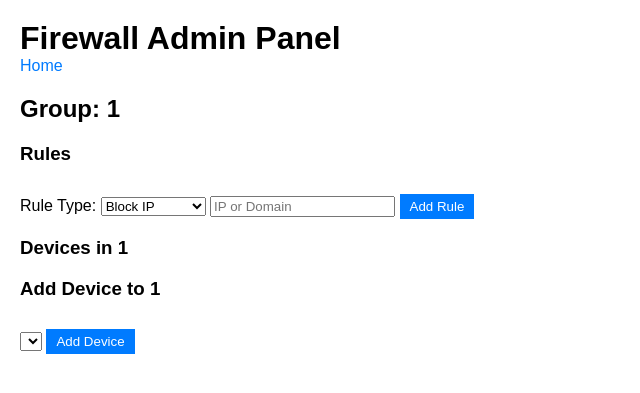
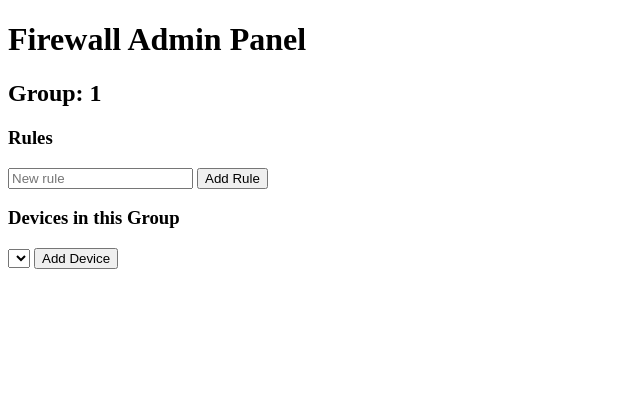
Before and after one commit to nursultan-boop/fw, a Flask app: page /group/1 in a window 1280 px wide. Shown: the top 393 px of the page, without its empty margins (0-640 px from the left). Run offline with Flask 3, Linux system fonts and the light colour scheme; lists and menus that the app fills with data are empty.

```diff
--- a/admin_panel/app.py
+++ b/admin_panel/app.py
@@ -1,10 +1,11 @@
-from flask import Flask, render_template, request, redirect, url_for, jsonify
 import json
 import os
-import subprocess
+from flask import Flask, render_template, request, redirect, url_for, jsonify
+from firewall import scan_devices  # Import the scan_devices function from firewall.py
 
 app = Flask(__name__)
 
+# Load data
 DATA_DIR = os.path.join(os.path.dirname(__file__), '../data')
 GROUPS_FILE = os.path.join(DATA_DIR, 'groups.json')
 
@@ -23,20 +24,6 @@ def save_data(groups):
     with open(GROUPS_FILE, 'w') as f:
         json.dump(groups, f)
 
-def scan_devices():
-    """Scan for connected devices using arp."""
-    command = "arp -a"
-    result = subprocess.run(command, shell=True, stdout=subprocess.PIPE, stderr=subprocess.PIPE)
-    output = result.stdout.decode()
-    devices = []
-    for line in output.split('\n'):
-        if '(' in line and ')' in line:
-            parts = line.split()
-            ip = parts[1].strip('()')
-            name = parts[0] if parts[0] != '?' else 'Unknown'
-            devices.append({"name": name, "ip": ip})
-    return devices
-
 @app.route('/')
 def index():
     devices = scan_devices()
@@ -52,7 +39,7 @@ def group_page(group_name):
 
 @app.route('/module/<module_name>')
 def module_page(module_name):
-    return render_template(f'{module_name}.html')
+    return render_template(f'module_{module_name}.html')
 
 @app.route('/add_group', methods=['GET', 'POST'])
 def add_group():
@@ -69,11 +56,6 @@ def add_group():
 def remove_group(group_name):
     groups = load_data()
     if group_name in groups and group_name != 'default':
-        # Move devices to default group before deletion
-        default_group = groups['default']['devices']
-        for device in groups[group_name]['devices']:
-            if device not in default_group:
-                default_group.append(device)
         del groups[group_name]
         save_data(groups)
     return redirect(url_for('index'))
@@ -108,7 +90,6 @@ def add_device(group_name):
         save_data(groups)
     return redirect(url_for('group_page', group_name=group_name))
 
-
 @app.route('/remove_device/<group_name>/<device_ip>', methods=['POST'])
 def remove_device(group_name, device_ip):
     groups = load_data()
@@ -118,10 +99,43 @@ def remove_device(group_name, device_ip):
         save_data(groups)
     return redirect(url_for('group_page', group_name=group_name))
 
+@app.route('/rename_device', methods=['POST'])
+def rename_device():
+    device_ip = request.form['device_ip']
+    new_name = request.form['new_name']
+    groups = load_data()
+    devices = scan_devices()
+    device_found = False
+
+    for group in groups.values():
+        for device in group['devices']:
+            if device['ip'] == device_ip:
+                device['name'] = new_name
+                device_found = True
+
+    for device in devices:
+        if device['ip'] == device_ip:
+            device['name'] = new_name
+            device_found = True
+
+    if device_found:
+        save_data(groups)
+    return redirect(url_for('index'))
+
 @app.route('/toggle_module/<module_name>', methods=['POST'])
 def toggle_module(module_name):
-    result = toggle_module(module_name)
-    return jsonify(result)
+    # Example toggling logic (you need to implement the actual enabling/disabling logic)
+    try:
+        module = __import__(f"../modules/{module_name}")
+        if getattr(module, 'enabled', False):
+            module.disable_module()
+            module.enabled = False
+        else:
+            module.enable_module()
+            module.enabled = True
+        return jsonify(success=True)
+    except ImportError:
+        return jsonify(success=False, error="Module not found")
 
 if __name__ == '__main__':
     app.run(debug=True)
--- a/admin_panel/templates/add_group.html
+++ b/admin_panel/templates/add_group.html
@@ -2,8 +2,9 @@
 
 {% block content %}
 <h2>Add New Group</h2>
-<form action="{{ url_for('add_group') }}" method="post">
-    <input type="text" name="group_name" placeholder="Group Name" required>
+<form method="POST">
+    <label for="group_name">Group Name:</label>
+    <input type="text" id="group_name" name="group_name" required>
     <button type="submit">Add Group</button>
 </form>
 {% endblock %}
--- a/admin_panel/templates/group.html
+++ b/admin_panel/templates/group.html
@@ -6,8 +6,7 @@
 <h3>Rules</h3>
 <ul>
     {% for rule in group.rules %}
-    <li>
-        {{ rule }}
+    <li>{{ rule }}
         <form action="{{ url_for('remove_rule', group_name=group_name, rule=rule) }}" method="post" style="display:inline;">
             <button type="submit">Remove</button>
         </form>
@@ -15,35 +14,26 @@
     {% endfor %}
 </ul>
 <form action="{{ url_for('add_rule', group_name=group_name) }}" method="post">
-    <label for="rule_type">Rule Type:</label>
-    <select name="rule_type">
-        <option value="Block IP">Block IP</option>
-        <option value="Block Domain">Block Domain</option>
-    </select>
-    <input type="text" name="value" placeholder="IP or Domain">
+    <input type="text" name="rule" placeholder="New rule" required>
     <button type="submit">Add Rule</button>
 </form>
 
-<h3>Devices in {{ group_name }}</h3>
+<h3>Devices in this Group</h3>
 <ul>
-    {% for device_ip in group.devices %}
-    <li>
-        {{ devices[device_ip] if device_ip in devices else device_ip }}
-        <form action="{{ url_for('remove_device', group_name=group_name, device_ip=device_ip) }}" method="post" style="display:inline;">
-            <button type="submit">Remove from Group</button>
+    {% for device in group.devices %}
+    <li>{{ device }}
+        <form action="{{ url_for('remove_device', group_name=group_name, device_ip=device) }}" method="post" style="display:inline;">
+            <button type="submit">Remove</button>
         </form>
     </li>
     {% endfor %}
 </ul>
-
-<h3>Add Device to {{ group_name }}</h3>
 <form action="{{ url_for('add_device', group_name=group_name) }}" method="post">
     <select name="device_ip">
         {% for device in devices %}
-        <option value="{{ device.ip }}">{{ device.name }} ({{ device.ip }})</option>
+        <option value="{{ device.ip }}">{{ device.ip }} ({{ device.name }})</option>
         {% endfor %}
     </select>
     <button type="submit">Add Device</button>
 </form>
-
 {% endblock %}
--- a/admin_panel/templates/layout.html
+++ b/admin_panel/templates/layout.html
@@ -1,18 +1,12 @@
 <!DOCTYPE html>
-<html>
+<html lang="en">
 <head>
+    <meta charset="UTF-8">
+    <meta name="viewport" content="width=device-width, initial-scale=1.0">
     <title>Firewall Admin Panel</title>
-    <link rel="stylesheet" type="text/css" href="{{ url_for('static', filename='style.css') }}">
 </head>
 <body>
-    <header>
-        <h1>Firewall Admin Panel</h1>
-        <nav>
-            <a href="{{ url_for('index') }}">Home</a>
-        </nav>
-    </header>
-    <main>
-        {% block content %}{% endblock %}
-    </main>
+    <h1>Firewall Admin Panel</h1>
+    {% block content %}{% endblock %}
 </body>
 </html>
--- a/firewall.py
+++ b/firewall.py
@@ -1,46 +1,4 @@
-import json
-import os
 import subprocess
-from flask import Flask, render_template, request, redirect, url_for, jsonify
-
-app = Flask(__name__)
-
-# Load data
-DATA_DIR = os.path.join(os.path.dirname(__file__), '../data')
-GROUPS_FILE = os.path.join(DATA_DIR, 'groups.json')
-DEVICES_FILE = os.path.join(DATA_DIR, 'devices.json')
-MODULES_FILE = os.path.join(DATA_DIR, 'modules.json')
-
-if not os.path.exists(DATA_DIR):
-    os.makedirs(DATA_DIR)
-
-def load_data():
-    if not os.path.exists(GROUPS_FILE):
-        with open(GROUPS_FILE, 'w') as f:
-            json.dump({"default": {"rules": [], "devices": []}}, f)
-    if not os.path.exists(DEVICES_FILE):
-        with open(DEVICES_FILE, 'w') as f:
-            json.dump({}, f)
-    if not os.path.exists(MODULES_FILE):
-        with open(MODULES_FILE, 'w') as f:
-            json.dump({"example_module": False}, f)  # Assume example_module is initially off
-
-    with open(GROUPS_FILE, 'r') as f:
-        groups = json.load(f)
-    with open(DEVICES_FILE, 'r') as f:
-        devices = json.load(f)
-    with open(MODULES_FILE, 'r') as f:
-        modules = json.load(f)
-
-    return groups, devices, modules
-
-def save_data(groups, devices, modules):
-    with open(GROUPS_FILE, 'w') as f:
-        json.dump(groups, f)
-    with open(DEVICES_FILE, 'w') as f:
-        json.dump(devices, f)
-    with open(MODULES_FILE, 'w') as f:
-        json.dump(modules, f)
 
 def scan_devices():
     """Scan for connected devices using nmcli."""
@@ -56,117 +14,3 @@ def scan_devices():
                 ip = parts[1].split('/')[0]
                 devices.append({"name": device, "ip": ip})
     return devices
-
-@app.route('/')
-def index():
-    scanned_devices = scan_devices()
-    groups, devices, modules = load_data()
-
-    # Update device names from saved data
-    for device in scanned_devices:
-        if device['ip'] in devices:
-            device['name'] = devices[device['ip']]
-
-    return render_template('index.html', devices=scanned_devices, groups=groups, modules=modules)
-
-@app.route('/rename_device', methods=['POST'])
-def rename_device():
-    device_ip = request.form['device_ip']
-    new_name = request.form['new_name']
-    _, devices, _ = load_data()
-    devices[device_ip] = new_name
-    save_data(_, devices, _)
-    return redirect(url_for('index'))
-
-@app.route('/group/<group_name>')
-def group_page(group_name):
-    groups, devices, _ = load_data()
-    group = groups.get(group_name, {"rules": [], "devices": []})
-    scanned_devices = scan_devices()
-
-    # Update device names from saved data
-    for device in scanned_devices:
-        if device['ip'] in devices:
-            device['name'] = devices[device['ip']]
-
-    return render_template('group.html', group_name=group_name, group=group, devices=scanned_devices)
-
-@app.route('/module/<module_name>')
-def module_page(module_name):
-    return render_template(f'module_{module_name}.html')
-
-@app.route('/add_group', methods=['GET', 'POST'])
-def add_group():
-    if request.method == 'POST':
-        group_name = request.form['group_name']
-        groups, _, _ = load_data()
-        if group_name not in groups:
-            groups[group_name] = {"rules": [], "devices": []}
-            save_data(groups, _, _)
-        return redirect(url_for('index'))
-    return render_template('add_group.html')
-
-@app.route('/remove_group/<group_name>', methods=['POST'])
-def remove_group(group_name):
-    groups, _, _ = load_data()
-    if group_name in groups and group_name != 'default':
-        default_group = groups['default']
-        for device_ip in groups[group_name]['devices']:
-            default_group['devices'].append(device_ip)
-        del groups[group_name]
-        save_data(groups, _, _)
-    return redirect(url_for('index'))
-
-@app.route('/add_rule/<group_name>', methods=['POST'])
-def add_rule(group_name):
-    rule_type = request.form['rule_type']
-    value = request.form['value']
-    groups, _, _ = load_data()
-    if group_name in groups:
-        rule = f"{rule_type} {value}"
-        groups[group_name]['rules'].append(rule)
-        save_data(groups, _, _)
-    return redirect(url_for('group_page', group_name=group_name))
-
-@app.route('/remove_rule/<group_name>/<rule>', methods=['POST'])
-def remove_rule(group_name, rule):
-    groups, _, _ = load_data()
-    if group_name in groups and rule in groups[group_name]['rules']:
-        groups[group_name]['rules'].remove(rule)
-        save_data(groups, _, _)
-    return redirect(url_for('group_page', group_name=group_name))
-
-@app.route('/add_device/<group_name>', methods=['POST'])
-def add_device(group_name):
-    device_ip = request.form['device_ip']
-    groups, devices, _ = load_data()
-    if group_name in groups:
-        # Remove the device from any other group
-        for group in groups.values():
-            if device_ip in group['devices']:
-                group['devices'].remove(device_ip)
-        groups[group_name]['devices'].append(device_ip)
-        save_data(groups, devices, _)
-    return redirect(url_for('group_page', group_name=group_name))
-
-@app.route('/remove_device/<group_name>/<device_ip>', methods=['POST'])
-def remove_device(group_name, device_ip):
-    groups, _, _ = load_data()
-    if group_name in groups and device_ip in groups[group_name]['devices']:
-        groups[group_name]['devices'].remove(device_ip)
-        groups['default']['devices'].append(device_ip)
-        save_data(groups, _, _)
-    return redirect(url_for('group_page', group_name=group_name))
-
-@app.route('/toggle_module/<module_name>', methods=['POST'])
-def toggle_module(module_name):
-    _, _, modules = load_data()
-    # Example toggling logic (you need to implement the actual enabling/disabling logic)
-    if module_name in modules:
-        modules[module_name] = not modules[module_name]
-        save_data(_, _, modules)
-        return jsonify(success=True, status=modules[module_name])
-    return jsonify(success=False, error="Module not found")
-
-if __name__ == '__main__':
-    app.run(debug=True)
```
Also changed, not shown: admin_panel/templates/index.html (+20 -27 lines).
